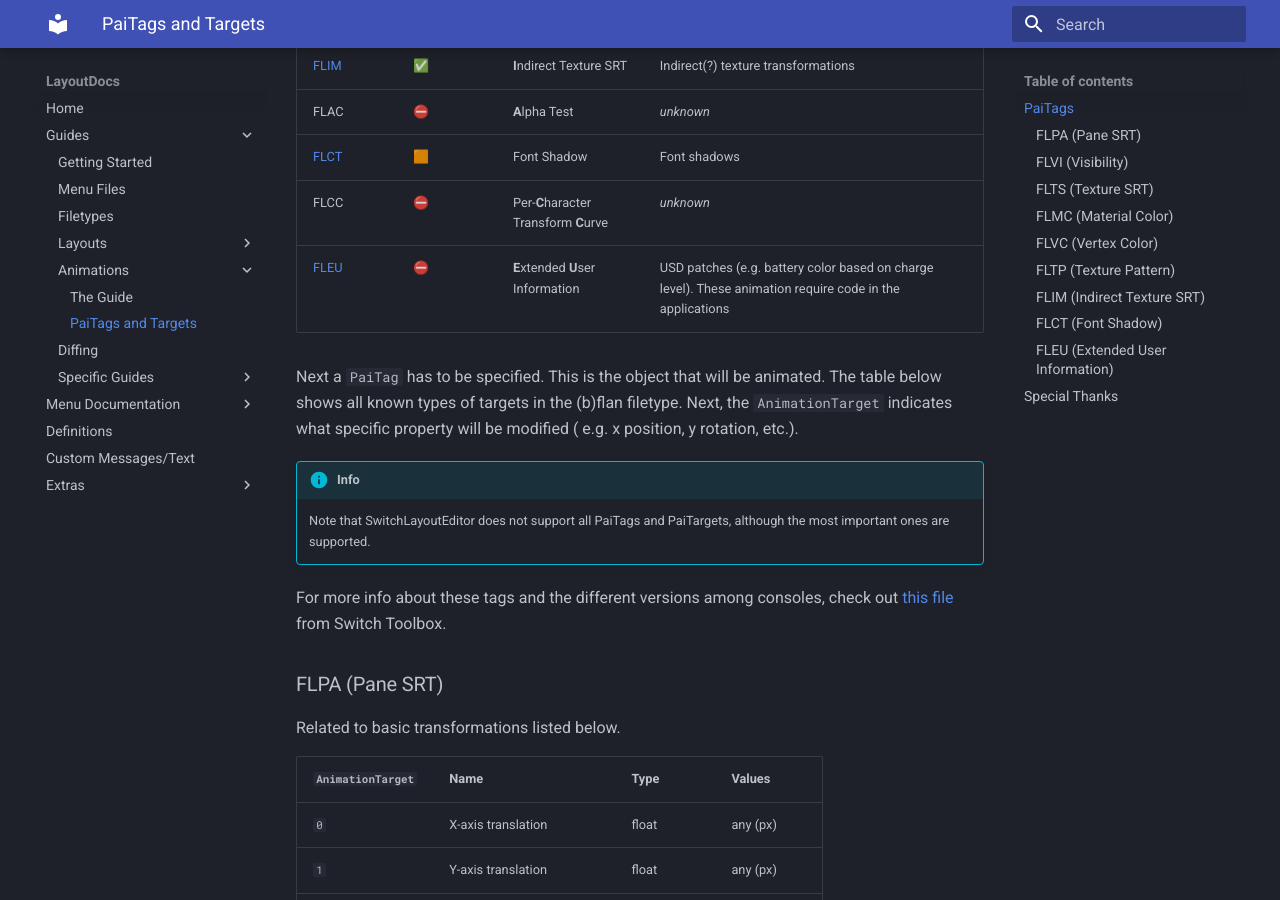
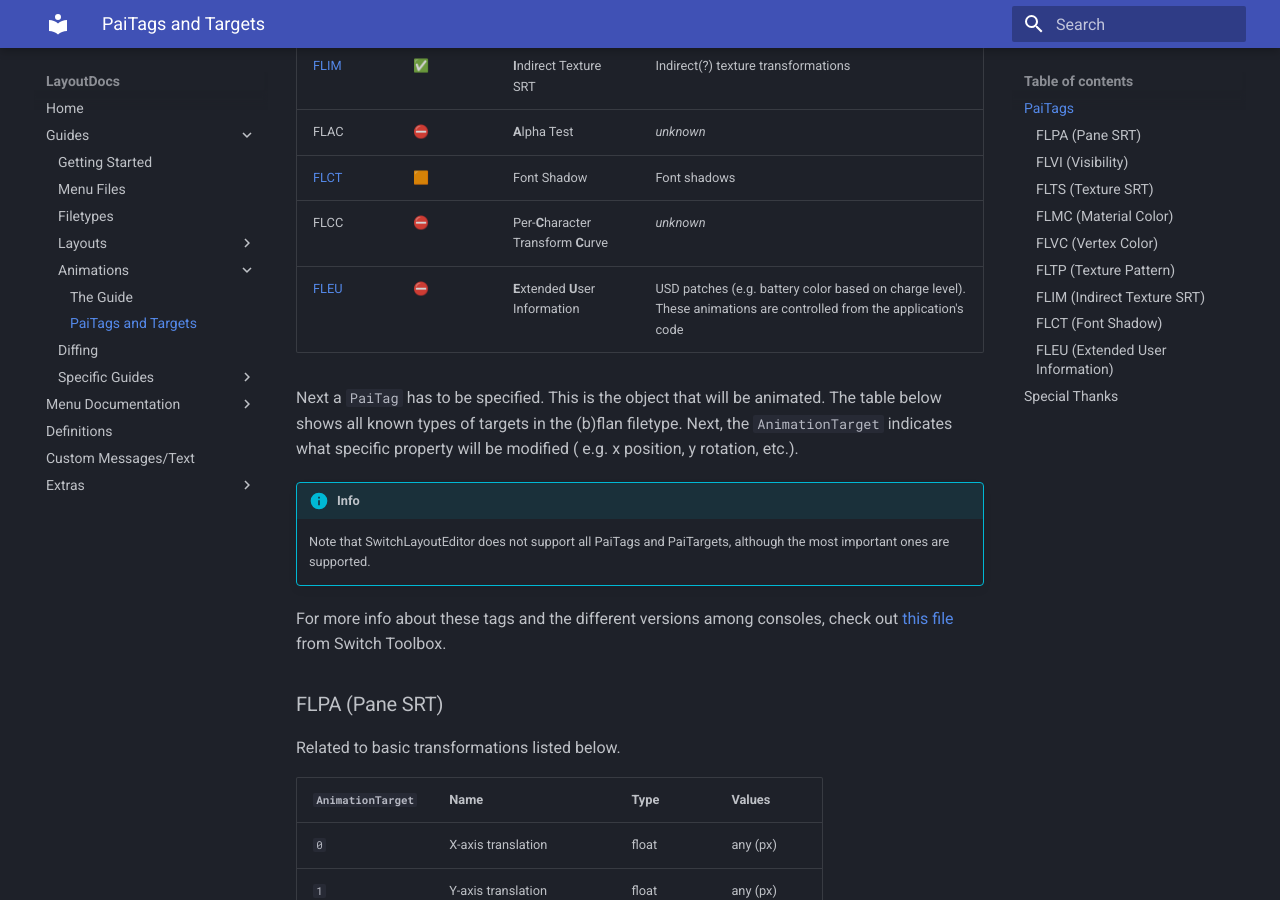
Before and after one commit to ThemezerNX/LayoutDocs, an MkDocs documentation site: the page built from docs/guide/animations/paitags-and-targets.md, in a window 1280 px wide and 900 px high, scrolled down 853 px. Built offline with MkDocs 1.6.1 and Material for MkDocs 9.7.7, drawn with Linux system fonts in a browser that asks for light colours.

Commit message:
Update paitags-and-targets.md

```diff
--- a/docs/guide/animations/paitags-and-targets.md
+++ b/docs/guide/animations/paitags-and-targets.md
@@ -27,7 +27,7 @@ used, while the `AnimationTarget` specifies a specific property.
 | FLAC          | ⛔ | **A**lpha Test                        | _unknown_                                                                                                |
 | [FLCT](#FLCT) | 🟧  | Font Shadow                           | Font shadows                                                                                             |
 | FLCC          | ⛔ | Per-**C**haracter Transform **C**urve | _unknown_                                                                                                |
-| [FLEU](#FLEU) | ⛔ | **E**xtended **U**ser Information     | USD patches (e.g. battery color based on charge level). These animation require code in the applications |
+| [FLEU](#FLEU) | ⛔ | **E**xtended **U**ser Information     | USD patches (e.g. battery color based on charge level). These animations are controlled from the application's code |
 
 Next a `PaiTag` has to be specified. This is the object that will be animated. The table below
 shows all known types of targets in the (b)flan filetype. Next, the `AnimationTarget` indicates what specific property will be modified (
```
